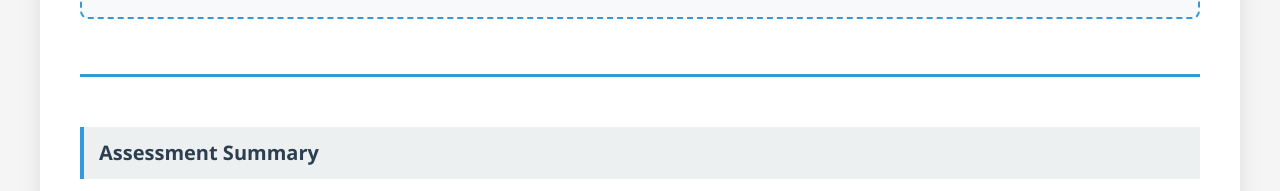
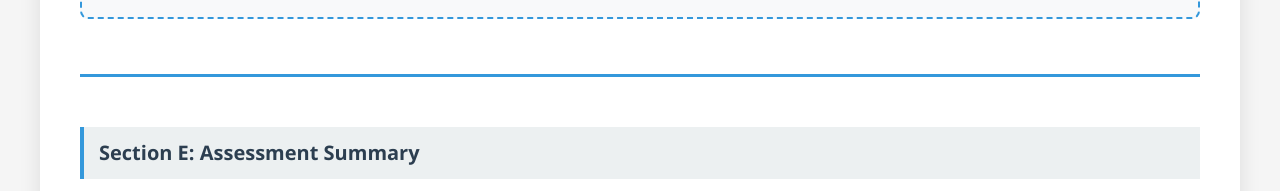
Before and after one commit to nickedpalm/preservation, a plain HTML site: page index.html in a window 1280 px wide. Shown: the part 2746-2937 px from the top of the page. Drawn offline with Linux system fonts and the light colour scheme.

Commit message:
Update assessment summary header in index.html
Section E label fix

```diff
--- a/index.html
+++ b/index.html
@@ -774,7 +774,7 @@
 
                 <!-- Summary Section -->
                 <div class="form-section summary-section">
-                    <h2>Assessment Summary</h2>
+                    <h2>Section E: Assessment Summary</h2>
 
                     <div class="form-group">
                         <label for="overallFindings">Overall Findings:</label>
```
